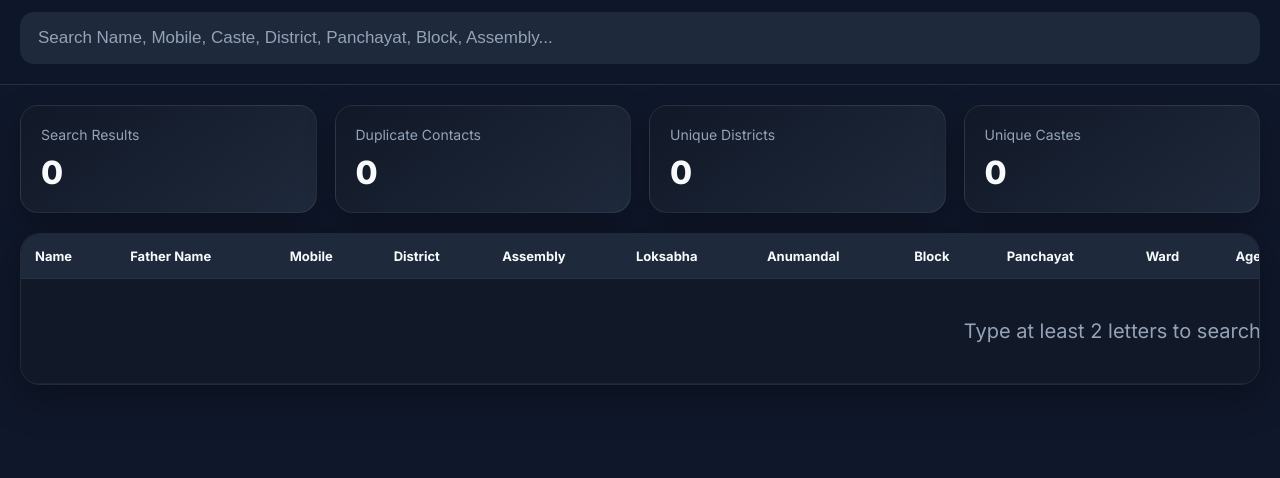
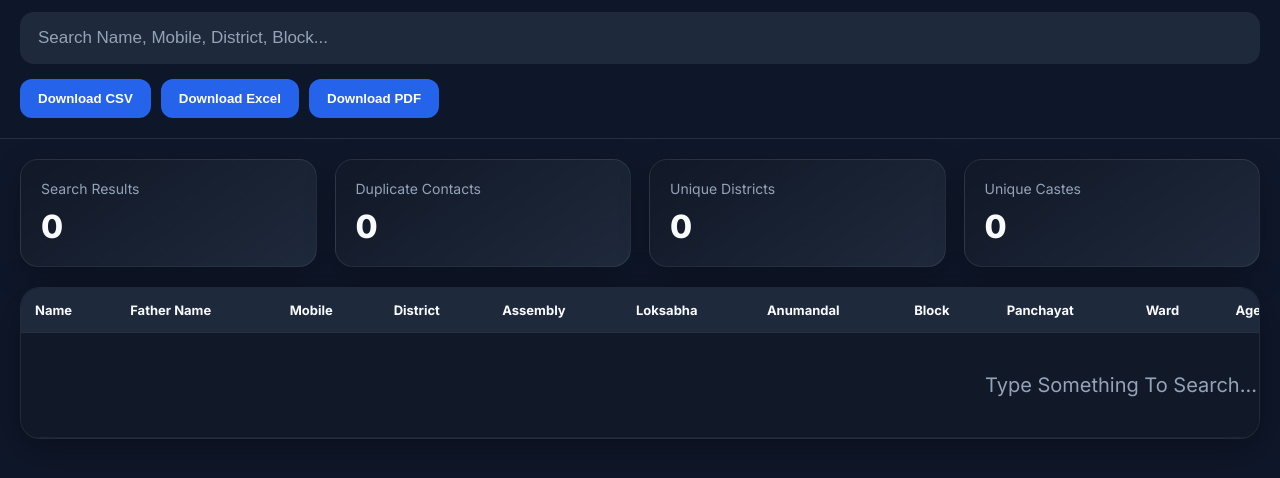
Before and after one commit to vidyamishra2000/Political, a plain HTML site: page index.html in a window 1280 px wide. Shown: the part 62-540 px from the top of the page. Drawn offline with nearby package versions, Linux system fonts and the light colour scheme.

Commit message:
index.html

```diff
--- a/index.html
+++ b/index.html
@@ -1,13 +1,20 @@
 <!DOCTYPE html>
 <html lang="en">
 <head>
+
 <meta charset="UTF-8" />
 <meta name="viewport" content="width=device-width, initial-scale=1.0"/>
+
 <title>Political Leader Intelligence Dashboard</title>
 
 <script src="https://cdn.jsdelivr.net/npm/@supabase/supabase-js@2"></script>
 
+<script src="https://cdn.sheetjs.com/xlsx-latest/package/dist/xlsx.full.min.js"></script>
+
+<script src="https://cdnjs.cloudflare.com/ajax/libs/jspdf/2.5.1/jspdf.umd.min.js"></script>
+
 <link rel="preconnect" href="https://fonts.googleapis.com">
+
 <link rel="preconnect" href="https://fonts.gstatic.com" crossorigin>
 
 <link href="https://fonts.googleapis.com/css2?family=Inter:wght@400;500;600;700;800&display=swap" rel="stylesheet">
@@ -67,6 +74,27 @@
 
 .search-box input::placeholder{
   color:#94a3b8;
+}
+
+.export-buttons{
+  display:flex;
+  gap:10px;
+  margin-top:15px;
+  flex-wrap:wrap;
+}
+
+.export-buttons button{
+  padding:12px 18px;
+  border:none;
+  border-radius:12px;
+  background:#2563eb;
+  color:white;
+  font-weight:700;
+  cursor:pointer;
+}
+
+.export-buttons button:hover{
+  opacity:0.9;
 }
 
 .stats-grid{
@@ -138,25 +166,11 @@
   background:#172554;
 }
 
-    .duplicate{
-      color:#f87171;
-      font-weight:700;
-    }
-
 .loading{
   padding:40px;
   text-align:center;
   font-size:20px;
   color:#94a3b8;
-    }
-
-    .badge{
-      display:inline-block;
-      padding:6px 10px;
-      border-radius:999px;
-      background:#1d4ed8;
-      font-size:12px;
-      font-weight:600;
 }
 
 @media(max-width:768px){
@@ -168,10 +182,13 @@
   .search-box input{
     min-width:100%;
   }
+
 }
 
 </style>
+
 </head>
+
 <body>
 
 <div class="topbar">
@@ -185,8 +202,24 @@
     <input
       type="text"
       id="searchInput"
-      placeholder="Search Name, Mobile, Caste, District, Panchayat, Block, Assembly..."
+      placeholder="Search Name, Mobile, District, Block..."
     />
+
+  </div>
+
+  <div class="export-buttons">
+
+    <button onclick="downloadCSV()">
+      Download CSV
+    </button>
+
+    <button onclick="downloadExcel()">
+      Download Excel
+    </button>
+
+    <button onclick="downloadPDF()">
+      Download PDF
+    </button>
 
   </div>
 
@@ -195,23 +228,39 @@
 <div class="stats-grid">
 
   <div class="card">
-    <div class="card-title">Search Results</div>
-    <div class="card-value" id="searchCount">0</div>
+    <div class="card-title">
+      Search Results
+    </div>
+    <div class="card-value" id="searchCount">
+      0
+    </div>
   </div>
 
   <div class="card">
-    <div class="card-title">Duplicate Contacts</div>
-    <div class="card-value" id="duplicateCount">0</div>
+    <div class="card-title">
+      Duplicate Contacts
+    </div>
+    <div class="card-value" id="duplicateCount">
+      0
+    </div>
   </div>
 
   <div class="card">
-    <div class="card-title">Unique Districts</div>
-    <div class="card-value" id="districtCount">0</div>
+    <div class="card-title">
+      Unique Districts
+    </div>
+    <div class="card-value" id="districtCount">
+      0
+    </div>
   </div>
 
   <div class="card">
-    <div class="card-title">Unique Castes</div>
-    <div class="card-value" id="casteCount">0</div>
+    <div class="card-title">
+      Unique Castes
+    </div>
+    <div class="card-value" id="casteCount">
+      0
+    </div>
   </div>
 
 </div>
@@ -223,7 +272,9 @@
     <table>
 
       <thead>
+
         <tr>
+
           <th>Name</th>
           <th>Father Name</th>
           <th>Mobile</th>
@@ -242,15 +293,19 @@
           <th>Profile</th>
           <th>Source Tab</th>
           <th>Duplicate Count</th>
+
         </tr>
+
       </thead>
 
       <tbody id="tbody">
 
         <tr>
+
           <td colspan="18" class="loading">
-            Type at least 2 letters to search...
+            Type Something To Search...
           </td>
+
         </tr>
 
       </tbody>
@@ -275,7 +330,9 @@ document.getElementById("searchInput");
 const tbody =
 document.getElementById("tbody");
 
-async function searchLeader() {
+let currentResults = [];
+
+async function searchLeader(){
 
   let q =
     searchInput.value
@@ -295,8 +352,6 @@ async function searchLeader() {
     return;
   }
 
-  // MOBILE SEARCH CLEAN
-
   const mobileSearch =
     q.replace(/\D/g,'');
 
@@ -312,8 +367,6 @@ async function searchLeader() {
 
     let url = "";
 
-    // IF NUMBER SEARCH
-
     if(mobileSearch.length >= 3){
 
       url =
@@ -321,15 +374,13 @@ async function searchLeader() {
 
     }else{
 
-      // TEXT SEARCH
-
       url =
 `${SUPABASE_URL}/rest/v1/leaders?select=*&or=(name.ilike.*${encodeURIComponent(q)}*,district.ilike.*${encodeURIComponent(q)}*,block.ilike.*${encodeURIComponent(q)}*)&limit=100`;
 
     }
 
     const response =
-      await fetch(url, {
+      await fetch(url,{
 
       method:"GET",
 
@@ -340,10 +391,13 @@ async function searchLeader() {
         "Content-Type":
           "application/json"
       }
+
     });
 
     const data =
       await response.json();
+
+    currentResults = data;
 
     renderTable(data);
 
@@ -388,6 +442,7 @@ function renderTable(data){
 
     if(x.caste)
       castes.add(x.caste);
+
   });
 
   document.getElementById(
@@ -462,6 +517,7 @@ function renderTable(data){
       </tr>
 
     `).join("");
+
 }
 
 searchInput.addEventListener(
@@ -469,6 +525,113 @@ searchInput.addEventListener(
   searchLeader
 );
 
+function downloadCSV(){
+
+  if(!currentResults.length){
+    alert("No Data");
+    return;
+  }
+
+  const headers =
+    Object.keys(currentResults[0]);
+
+  const rows =
+    currentResults.map(x =>
+      headers.map(h =>
+        `"${x[h] || ""}"`
+      ).join(",")
+    );
+
+  const csv =
+    [headers.join(","), ...rows]
+    .join("\n");
+
+  const blob =
+    new Blob([csv], {
+      type:"text/csv"
+    });
+
+  const url =
+    URL.createObjectURL(blob);
+
+  const a =
+    document.createElement("a");
+
+  a.href = url;
+
+  a.download =
+    "leaders_data.csv";
+
+  a.click();
+}
+
+function downloadExcel(){
+
+  if(!currentResults.length){
+    alert("No Data");
+    return;
+  }
+
+  const ws =
+    XLSX.utils.json_to_sheet(
+      currentResults
+    );
+
+  const wb =
+    XLSX.utils.book_new();
+
+  XLSX.utils.book_append_sheet(
+    wb,
+    ws,
+    "Leaders"
+  );
+
+  XLSX.writeFile(
+    wb,
+    "leaders_data.xlsx"
+  );
+}
+
+async function downloadPDF(){
+
+  if(!currentResults.length){
+    alert("No Data");
+    return;
+  }
+
+  const { jsPDF } =
+    window.jspdf;
+
+  const doc =
+    new jsPDF();
+
+  let y = 10;
+
+  currentResults.forEach((x,i)=>{
+
+    doc.text(
+      `${i+1}. ${x.name || ""} | ${x.mobile || ""}`,
+      10,
+      y
+    );
+
+    y += 10;
+
+    if(y > 280){
+
+      doc.addPage();
+
+      y = 10;
+
+    }
+
+  });
+
+  doc.save(
+    "leaders_data.pdf"
+  );
+}
+
 </script>
 
 </body>
```
Lines whose indentation alone changed are shown as unchanged.
